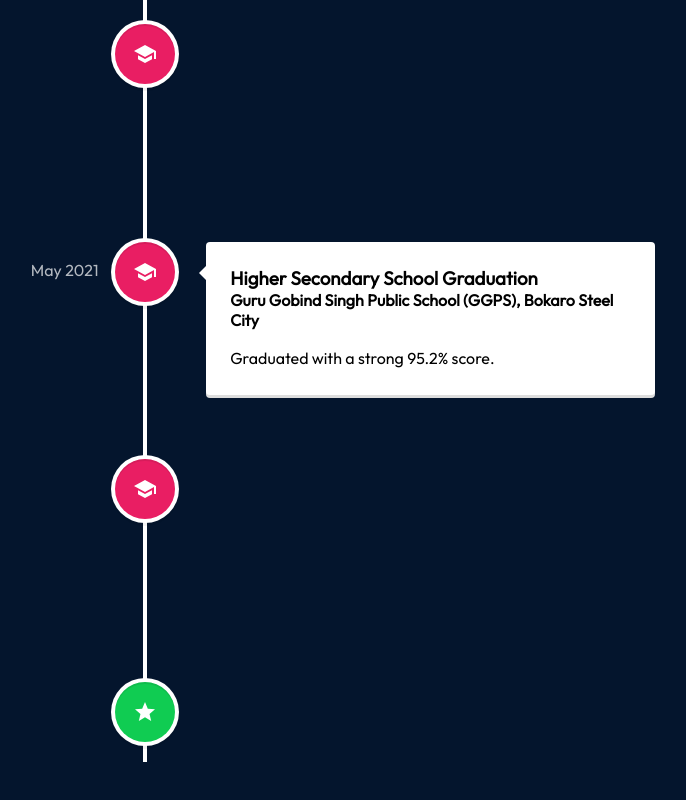
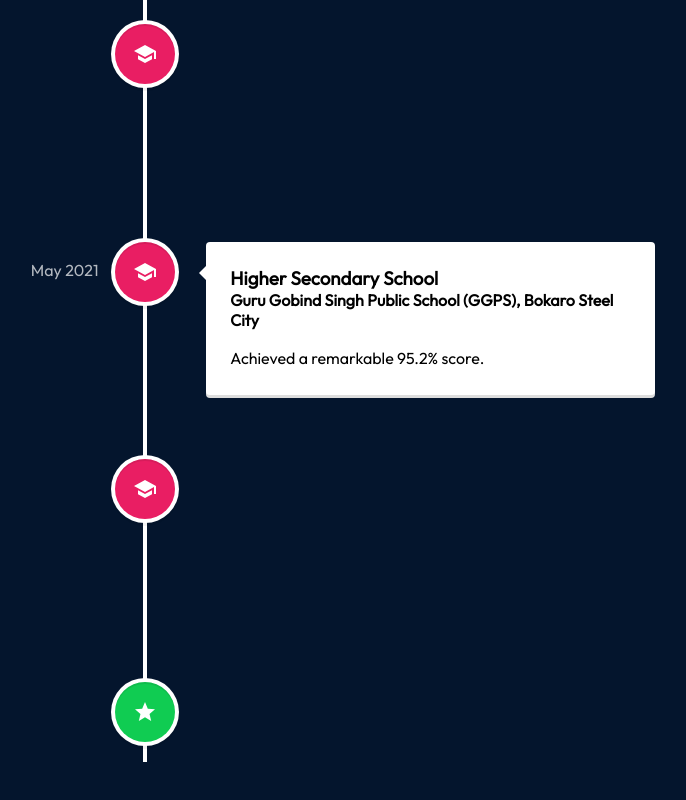
Before and after one commit to Aditya8903/My_Portfolio, a React (Vite) app: page / in a window 1280 px wide. Shown: the part 3356-4156 px from the top of the page, without its empty margins (495-1181 px from the left). Built offline with nearby package versions, Linux system fonts and the light colour scheme.

Commit message:
updated education.jsx

```diff
--- a/src/components/Education/Education.jsx
+++ b/src/components/Education/Education.jsx
@@ -16,7 +16,7 @@ function Education() {
           iconStyle={{ background: 'rgb(233, 30, 99)', color: '#fff' }}
           icon={<SchoolIcon />}
         >
-          <h3 className="vertical-timeline-element-title">Secondary School Graduation</h3>
+          <h3 className="vertical-timeline-element-title">Secondary School </h3>
           <h4 className="vertical-timeline-element-subtitle">
             Guru Gobind Singh Public School (GGPS), Bokaro Steel City
           </h4>
@@ -30,11 +30,11 @@ function Education() {
           iconStyle={{ background: 'rgb(233, 30, 99)', color: '#fff' }}
           icon={<SchoolIcon />}
         >
-          <h3 className="vertical-timeline-element-title">Higher Secondary School Graduation</h3>
+          <h3 className="vertical-timeline-element-title">Higher Secondary School </h3>
           <h4 className="vertical-timeline-element-subtitle">
             Guru Gobind Singh Public School (GGPS), Bokaro Steel City
           </h4>
-          <p>Graduated with a strong 95.2% score.</p>
+          <p>Achieved a remarkable 95.2% score.</p>
         </VerticalTimelineElement>
 
         <VerticalTimelineElement
```
